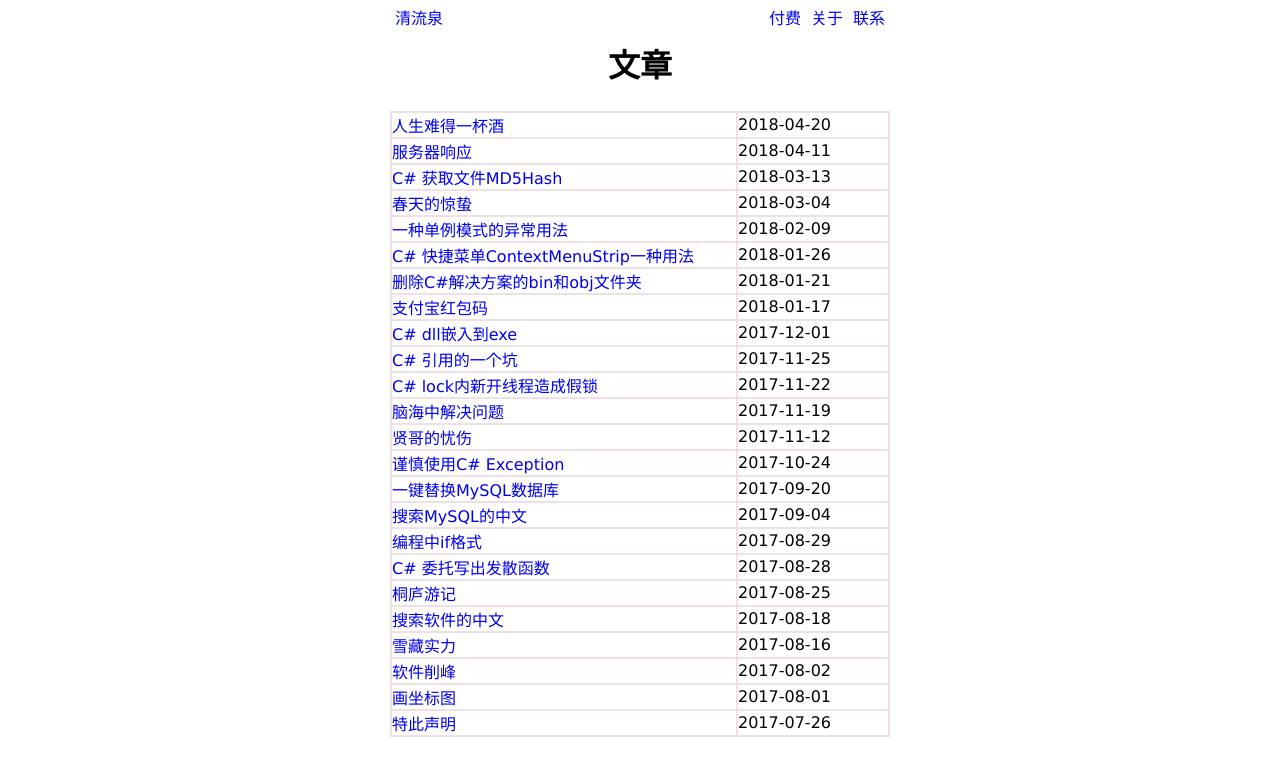
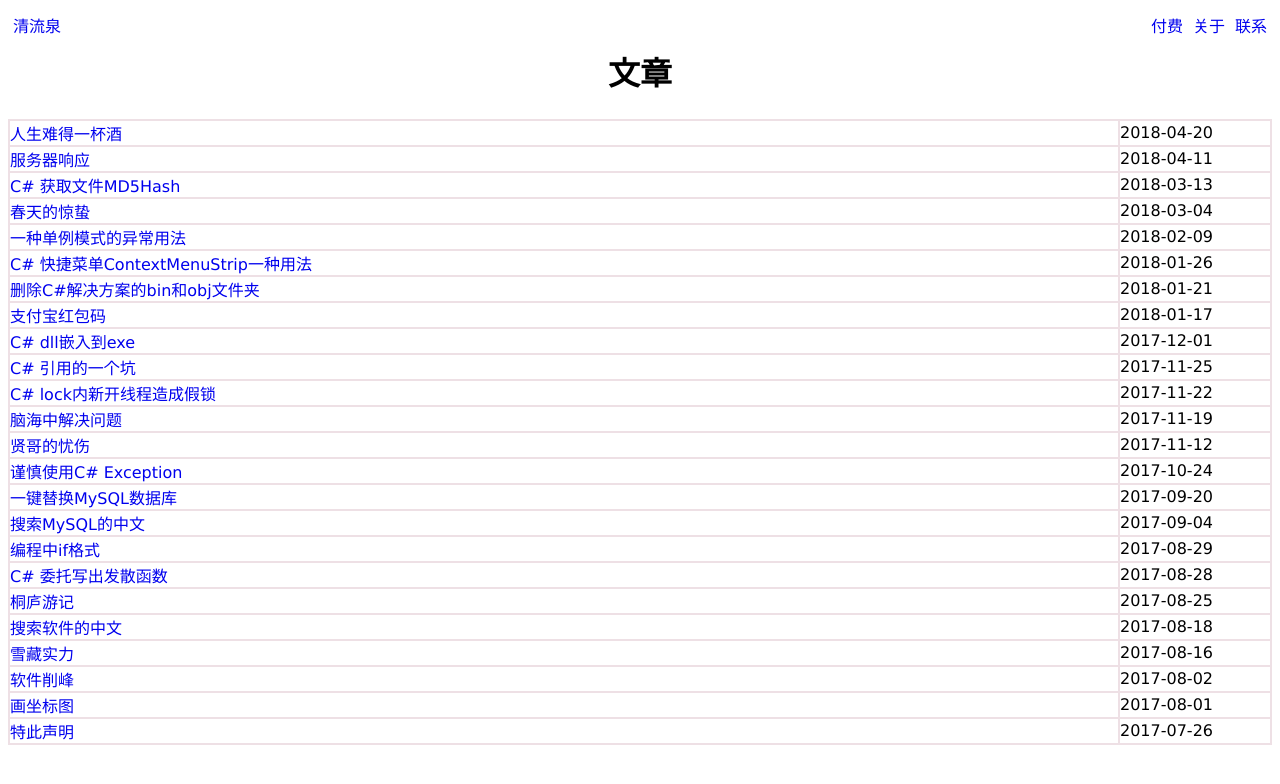
Before and after one commit to yinyongxian/yinyongxian.github.io, a Jekyll site: the page built from index.html, in a window 1280 px wide. Shown: the top 784 px of the page. Built offline with Jekyll 4.4.1, drawn with Linux system fonts in a browser that asks for light colours.

Commit message:
表格宽度

```diff
--- a/Media/style/main.css
+++ b/Media/style/main.css
@@ -1,7 +1,5 @@
 body {
     font-family:"lucida grande", "lucida sans unicode", lucida, helvetica, "Hiragino Sans GB", "Microsoft YaHei", "WenQuanYi Micro Hei", sans-serif;
-	max-width:500px;
-	margin:auto
 }
 
 P {
```
